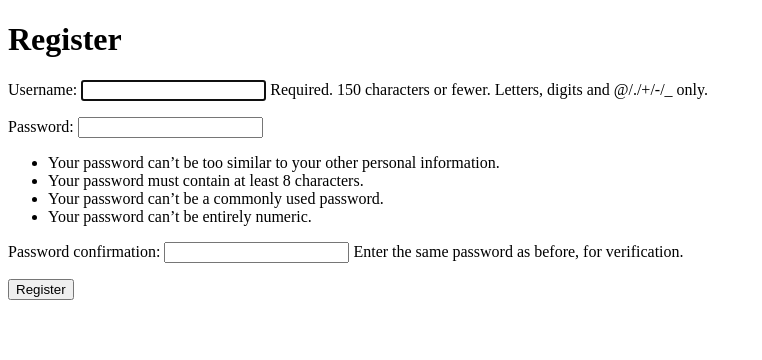
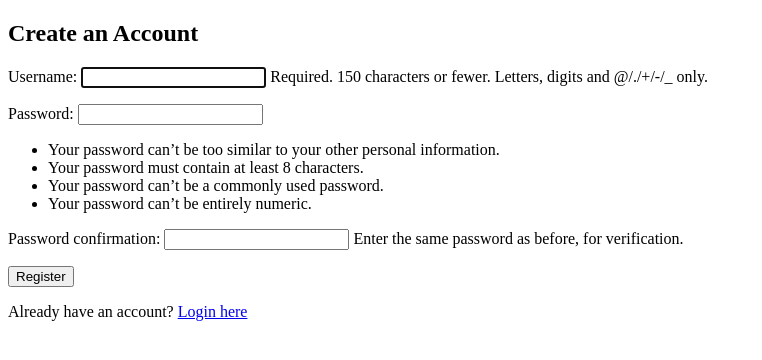
Before and after one commit to NanaYawSkrila/Alx_DjangoLearnLab, a Django app: page /register/ in a window 1280 px wide. Shown: the top 360 px of the page, without its empty margins (0-762 px from the left). Run offline with Django 5.2, Linux system fonts and the light colour scheme; parts of the project's set-up code (start-up, migrations or seed data) failed here and were passed over.

Commit message:
Update register.html

```diff
--- a/django-models/LibraryProject/relationship_app/templates/relationship_app/register.html
+++ b/django-models/LibraryProject/relationship_app/templates/relationship_app/register.html
@@ -1,15 +1,17 @@
 <!DOCTYPE html>
-<html lang="en">
+<html>
 <head>
-    <meta charset="UTF-8">
     <title>Register</title>
 </head>
 <body>
-    <h1>Register</h1>
+    <h2>Create an Account</h2>
+
     <form method="post">
         {% csrf_token %}
         {{ form.as_p }}
         <button type="submit">Register</button>
     </form>
+
+    <p>Already have an account? <a href="{% url 'login' %}">Login here</a></p>
 </body>
 </html>
```
